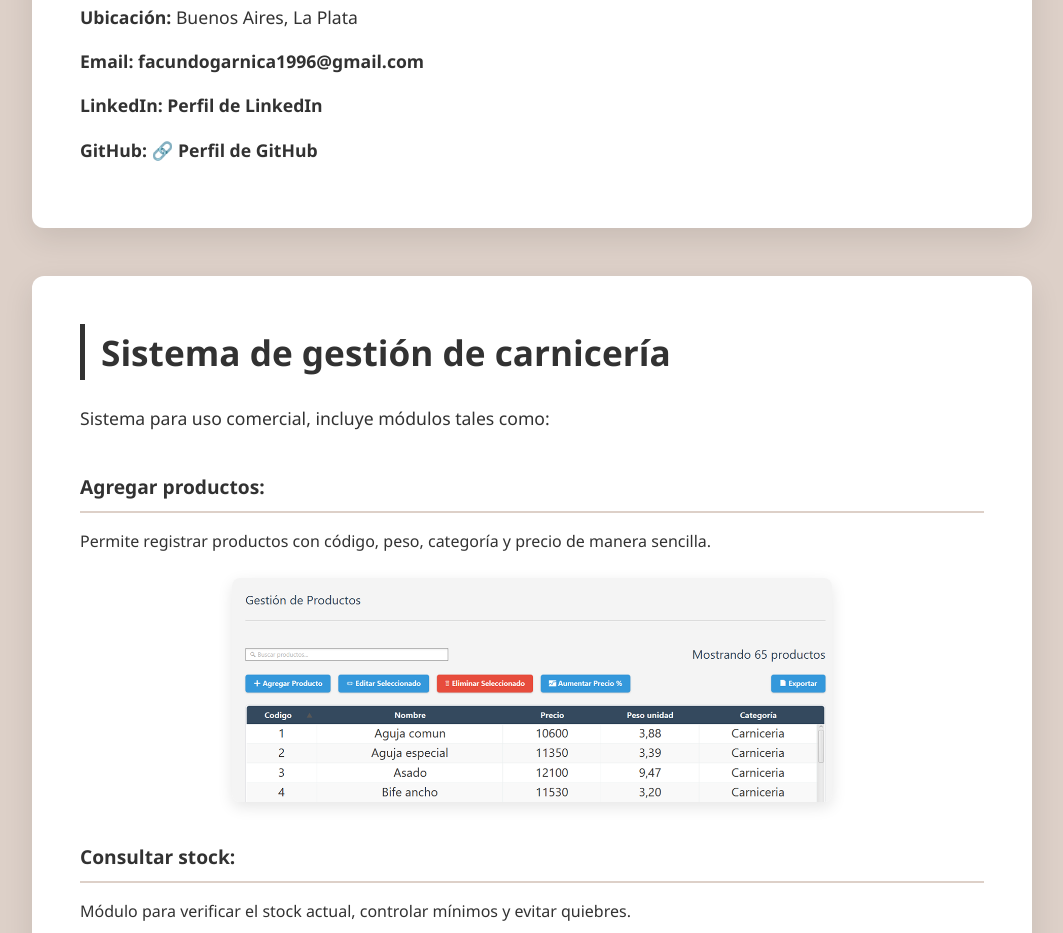
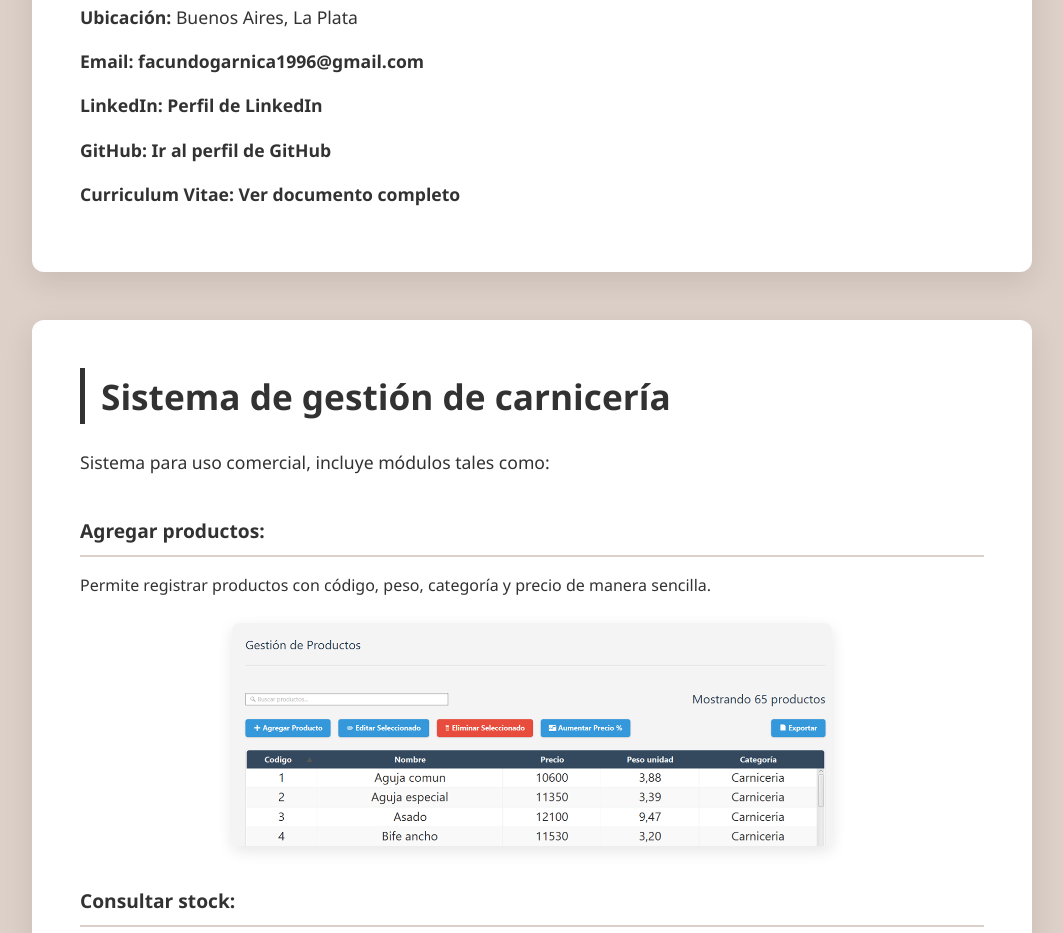
Before and after one commit to facundoGarnica/portafolio, a plain HTML site: page index.html in a window 1280 px wide. Shown: the part 828-1761 px from the top of the page, without its empty margins (108-1171 px from the left). Drawn offline with Linux system fonts and the light colour scheme.

Commit message:
agregado link github

```diff
--- a/index.html
+++ b/index.html
@@ -40,12 +40,25 @@
     <div class="contacto" id="contacto">
         <h2>Contacto</h2>
         <p><strong>Nombre completo:</strong> Facundo Garnica</p>
+
         <p><strong>Teléfono:</strong> <a href="tel:+542216272337">(+54) 221 627 2337</a></p>
+
         <p><strong>Ubicación:</strong> Buenos Aires, La Plata</p>
+
         <p><strong>Email:</strong> <a href="mailto:facundogarnica1996@gmail.com">facundogarnica1996@gmail.com</a></p>
+
         <p><strong>LinkedIn:</strong> <a href="https://www.linkedin.com/in/facundo-garnica-643311311" target="_blank"
-            rel="noopener noreferrer">Perfil de LinkedIn</a></p>
-    <p><strong>GitHub:</strong> <a href="#" target="_blank" rel="noopener noreferrer">🔗 Perfil de GitHub</a></p>
+                rel="noopener noreferrer">Perfil de LinkedIn</a>
+        </p>
+
+        <p><strong>GitHub:</strong> <a href="https://github.com/facundogarnica
+                        " target="_blank" rel="noopener noreferrer">Ir al perfil de GitHub</a>
+        </p>
+
+        <p><strong>Curriculum Vitae:</strong> <a href="assets/cv_facundo_garnica.pdf" target="_blank" class="btn-cv">Ver
+                documento completo</a>
+        </p>
+
     </div>
 
     <!-- Proyecto 1-->
```
Also changed, not shown: 1 other file. Lines whose indentation alone changed are shown as unchanged.
